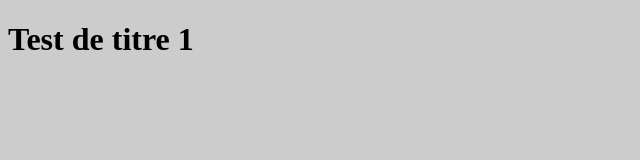
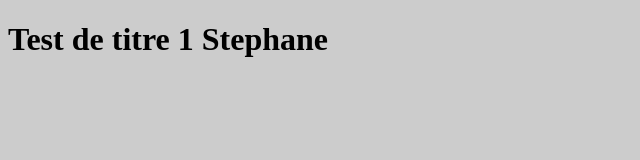
Before and after one commit to filoudouenel/M01, a plain HTML site: page index.html in a window 1280 px wide. Shown: the whole page, without its empty margins (0-640 px from the left). Drawn offline with Linux system fonts and the light colour scheme.

Commit message:
modif title

```diff
--- a/index.html
+++ b/index.html
@@ -8,6 +8,6 @@
     <link rel="stylesheet" href="./css/style.css">
 </head>
 <body>
-    <h1>Test de titre 1</h1>
+    <h1>Test de titre 1 Stephane</h1>
 </body>
 </html>
```
